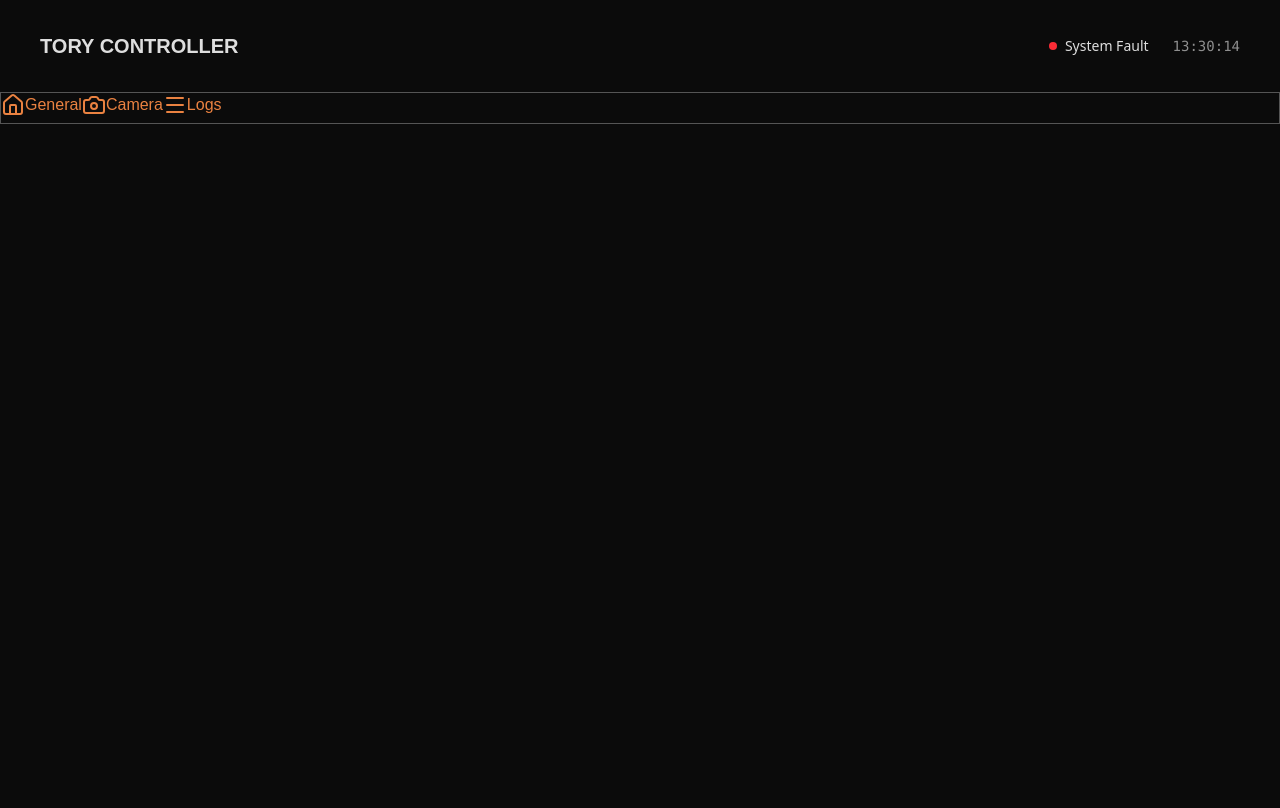
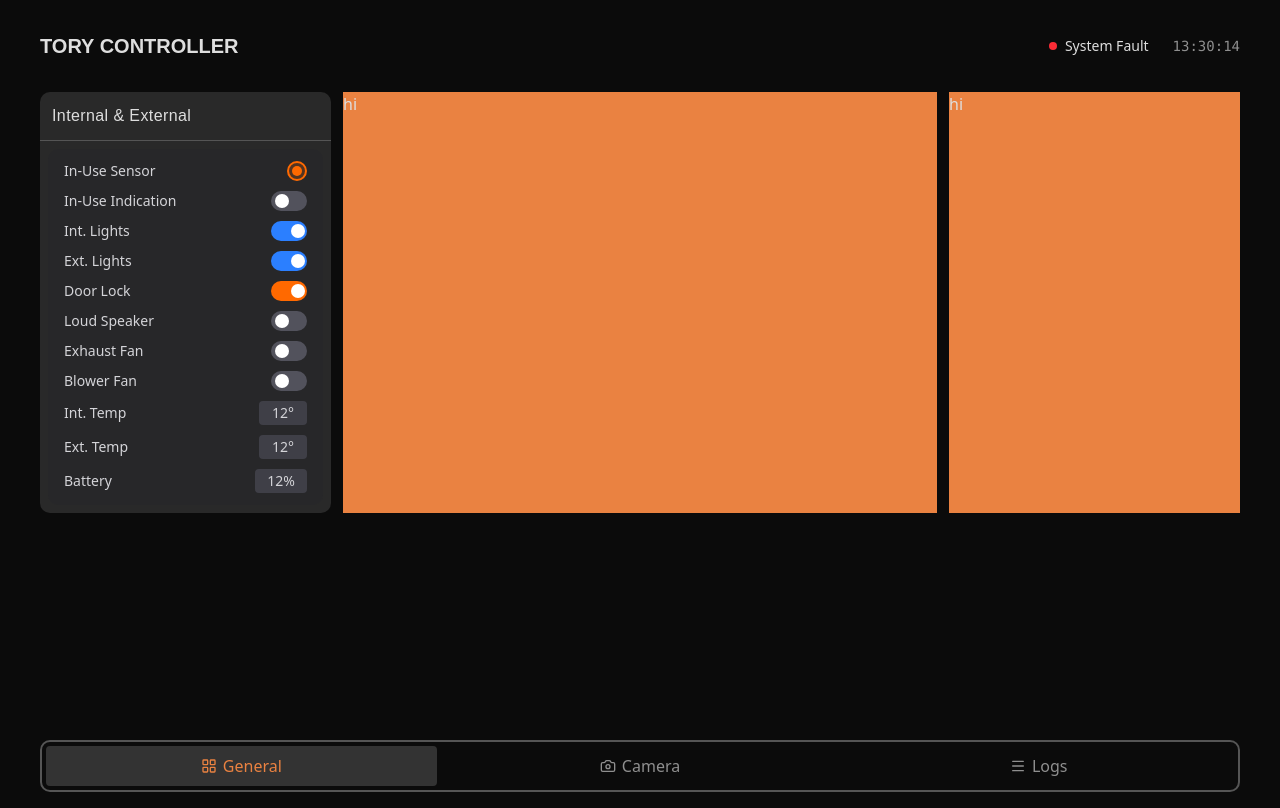
Before and after one commit to Ofori01/tory, a React app: page / in a window 1280 px wide. Built offline with nearby package versions, Linux system fonts and the light colour scheme; the HTML template or start-up script is replaced by a standard one.

Commit message:
feat: added general Sections

```diff
--- a/src/App.tsx
+++ b/src/App.tsx
@@ -3,7 +3,7 @@ import { Route, Routes } from "react-router-dom";
 import ProtectedRoutes from "./layouts/auth/ProtectedRoutes";
 import MainLayout from "./layouts/MainLayout";
 import Login from "./pages/auth/Login";
-import GeneralPage from "./pages/GeneralPage";
+import GeneralPage from "./pages/general/GeneralPage";
 import CameraPage from "./pages/CameraPage";
 import LogsPage from "./pages/LogsPage";
 
@@ -13,8 +13,8 @@ function App() {
       <Route path="/login" element={<Login />} />
 
       <Route element={<ProtectedRoutes />}>
-        <Route path="/*" element={<MainLayout />}>
-          <Route index element={<GeneralPage />} />
+        <Route path="/*" element={<MainLayout />} >
+          <Route index  element={<GeneralPage />} />
           <Route path="camera" element={<CameraPage />} />
           <Route path="logs" element={<LogsPage />} />
         </Route>
--- a/src/components/navbar/Navbar.tsx
+++ b/src/components/navbar/Navbar.tsx
@@ -1,12 +1,13 @@
 import React from "react";
-import { MainNav, MainNavItem, type MainNavItemProps } from "../ui/MainNav";
-import { Camera, HomeIcon, MenuIcon } from "lucide-react";
+import { MainNavItem, type MainNavItemProps } from "../ui/MainNav";
+import { Camera, LayoutGrid, MenuIcon } from "lucide-react";
+import { cn } from "../../lib/utils";
 
-const Navbar: React.FC = () => {
+const Navbar: React.FC<{ className: string }> = ({ className }) => {
   const navItems: MainNavItemProps[] = [
     {
-      to: "/general",
-      icon: <HomeIcon />,
+      to: "/",
+      icon: <LayoutGrid />,
       name: "General",
     },
     {
@@ -16,17 +17,17 @@ const Navbar: React.FC = () => {
     },
     {
       to: "/logs",
-      icon: <MenuIcon />,
+      icon: <MenuIcon  />,
       name: "Logs",
     },
   ];
 
   return (
-    <MainNav>
+    <div className={cn("border-2 rounded-lg border-border p-1 grid grid-rows-1 justify-between items-center", className)}>
       {navItems.map((nav, index) => (
         <MainNavItem {...nav} key={index} />
       ))}
-    </MainNav>
+    </div>
   );
 };
 
--- a/src/components/ui/MainNav.tsx
+++ b/src/components/ui/MainNav.tsx
@@ -1,31 +1,29 @@
-import React from 'react'
-import { cn } from '../../lib/utils'
-import { NavLink } from 'react-router-dom'
+import React from "react";
+import { cn } from "../../lib/utils";
+import { NavLink } from "react-router-dom";
 
-interface MainNavProps {
-    className?: string
-    children : React.ReactNode
+export interface MainNavItemProps {
+  to: string;
+  icon: React.ReactNode;
+  name: string;
 }
 
-
-export const MainNav: React.FC<MainNavProps>  = ({children}) => {
+export const MainNavItem: React.FC<MainNavItemProps> = ({ to, icon, name }) => {
   return (
-    <div className={cn("border border-border")}>
-        {children}
-    </div>
-  )
-}
-
-export interface MainNavItemProps {
-    to: string
-    icon: React.ReactNode
-    name: string
-}
-
-export const MainNavItem: React.FC<MainNavItemProps> = ({to, icon, name}) => {
-    return (
-        <NavLink to={to} className="active:bg-muted text-primary inline-flex">
-            {icon} <h3> {name} </h3>
-        </NavLink>
-    )
-}
+    <NavLink
+      to={to}
+      end
+      className={({ isActive }) =>
+        cn(
+          "inline-flex items-center justify-center gap-1.5 px-3 py-2 rounded transition-colors w-full",
+          isActive
+            ? "bg-muted text-primary"
+            : "text-muted-foreground hover:bg-muted/50",
+        )
+      }
+    >
+      <span className="flex items-center size-4">{icon}</span>
+      <span className="">{name}</span>
+    </NavLink>
+  );
+};
--- a/src/layouts/MainLayout.tsx
+++ b/src/layouts/MainLayout.tsx
@@ -5,7 +5,8 @@ import Navbar from "../components/navbar/Navbar";
 
 const MainLayout: React.FC = () => {
   return (
-    <div className="min-h-screen bg-background text-foreground">
+    <div className="relative min-h-screen bg-background text-foreground">
+      <div>
         <SystemHeader
           title="TORY CONTROLLER"
           status={{
@@ -13,11 +14,12 @@ const MainLayout: React.FC = () => {
             label: "System Fault",
           }}
         />
-      <div className="">
+        <div className="mx-10 mt-2 mb-2">
           <Outlet />
         </div>
 
-      <Navbar />
+        <Navbar className="absolute bottom-2 left-0 right-0 flex items-center space-x-2 mx-10 mt-2 mb-2" />
+      </div>
     </div>
   );
 };
--- a/src/pages/GeneralPage.tsx
+++ /dev/null
@@ -1,11 +0,0 @@
-import React from 'react'
-
-const GeneralPage : React.FC = () => {
-  return (
-    <div>
-
-    </div>
-  )
-}
-
-export default GeneralPage
--- a/src/pages/auth/Login.tsx
+++ b/src/pages/auth/Login.tsx
@@ -12,20 +12,17 @@ const Login: React.FC = () => {
 
   const handleLoginClick = () => {
     setShowAuthDialog(true);
-
   };
 
   const handlePinSubmit = async () => {
     setLoading(true);
 
-
     try {
       console.log("Authenticating with PIN:", pin);
 
-
       setShowAuthDialog(false);
       setPin("");
-      navigate('/general')
+      navigate("/");
     } catch (error) {
       console.error("Authentication failed:", error);
 
--- /dev/null
+++ b/src/pages/general/GeneralPage.tsx
@@ -0,0 +1,18 @@
+import React from "react";
+import GeneralSection from "./sections/GeneralSection";
+import InternalSection from "./sections/InternalSection";
+
+const GeneralPage: React.FC = () => {
+  return (
+    <div className="grid grid-cols-4 gap-3 items-center justify-center ">
+      {/* internal external */}
+      <GeneralSection sectionTitle="Internal & External">
+        <InternalSection/>
+      </GeneralSection>
+      <div className="h-full bg-primary col-span-2">hi</div>
+      <div className="h-full bg-primary"> hi</div>
+    </div>
+  );
+};
+
+export default GeneralPage;
--- /dev/null
+++ b/src/pages/general/sections/GeneralSection.tsx
@@ -0,0 +1,27 @@
+import React from "react";
+import { cn } from "../../../lib/utils";
+
+interface GeneralSectionProps {
+  sectionTitle: string;
+  children: React.ReactNode;
+  className?: string;
+}
+
+const GeneralSection: React.FC<GeneralSectionProps> = ({
+  sectionTitle,
+  children,
+  className,
+}) => {
+  return (
+    <div className={cn("rounded-lg bg-card", className)}>
+      {/* section title */}
+      <div className="p-3">
+        <h1 className="tracking-wide"> {sectionTitle} </h1>
+      </div>
+      <hr className="" />
+      <div className="p-2">{children}</div>
+    </div>
+  );
+};
+
+export default GeneralSection;
--- /dev/null
+++ b/src/pages/general/sections/InternalSection.tsx
@@ -0,0 +1,183 @@
+import React, { useState } from "react";
+
+interface ToggleSwitchProps {
+  checked: boolean;
+  onChange: (checked: boolean) => void;
+  color?: "blue" | "orange";
+}
+
+const ToggleSwitch: React.FC<ToggleSwitchProps> = ({
+  checked,
+  onChange,
+  color = "blue",
+}) => {
+  const bgColor = checked
+    ? color === "orange"
+      ? "bg-orange-500"
+      : "bg-blue-500"
+    : "bg-zinc-600";
+
+  return (
+    <button
+      type="button"
+      role="switch"
+      aria-checked={checked}
+      onClick={() => onChange(!checked)}
+      className={`relative inline-flex h-5 w-9 items-center rounded-full transition-colors ${bgColor}`}
+    >
+      <span
+        className={`inline-block h-3.5 w-3.5 transform rounded-full bg-white transition-transform ${
+          checked ? "translate-x-5" : "translate-x-1"
+        }`}
+      />
+    </button>
+  );
+};
+
+interface RadioButtonProps {
+  checked: boolean;
+  onChange: (checked: boolean) => void;
+}
+
+const RadioButton: React.FC<RadioButtonProps> = ({ checked, onChange }) => {
+  return (
+    <button
+      type="button"
+      role="radio"
+      aria-checked={checked}
+      onClick={() => onChange(!checked)}
+      className={`flex items-center justify-center w-5 h-5 rounded-full border-2 transition-colors ${
+        checked ? "border-orange-500 bg-orange-500/20" : "border-zinc-500"
+      }`}
+    >
+      {checked && <span className="w-2.5 h-2.5 rounded-full bg-orange-500" />}
+    </button>
+  );
+};
+
+interface ValueDisplayProps {
+  value: string;
+}
+
+const ValueDisplay: React.FC<ValueDisplayProps> = ({ value }) => {
+  return (
+    <div className="bg-zinc-700 rounded px-3 py-0.5 min-w-12 text-center text-sm text-zinc-300">
+      {value}
+    </div>
+  );
+};
+
+const InternalSection: React.FC = () => {
+  const [inUseSensor, setInUseSensor] = useState(true);
+  const [inUseIndication, setInUseIndication] = useState(false);
+  const [intLights, setIntLights] = useState(true);
+  const [extLights, setExtLights] = useState(true);
+  const [doorLock, setDoorLock] = useState(true);
+  const [loudSpeaker, setLoudSpeaker] = useState(false);
+  const [exhaustFan, setExhaustFan] = useState(false);
+  const [blowerFan, setBlowerFan] = useState(false);
+
+  const intTemp = "12°";
+  const extTemp = "12°";
+  const battery = "12%";
+
+  return (
+    <div className="bg-zinc-800/60 rounded-lg px-4 py-3 w-full flex flex-col gap-y-2.5">
+      {/* In-Use Sensor - Radio */}
+      <div className="flex justify-between items-center w-full">
+        <span className="text-zinc-300 text-sm">In-Use Sensor</span>
+        <RadioButton checked={inUseSensor} onChange={setInUseSensor} />
+      </div>
+
+      {/* In-Use Indication - Toggle (off) */}
+      <div className="flex justify-between items-center w-full">
+        <span className="text-zinc-300 text-sm">In-Use Indication</span>
+        <ToggleSwitch
+          checked={inUseIndication}
+          onChange={setInUseIndication}
+          color="blue"
+        />
+      </div>
+
+      {/* Int. Lights - Toggle (on/blue) */}
+      <div className="flex justify-between items-center w-full">
+        <span className="text-zinc-300 text-sm">Int. Lights</span>
+        <ToggleSwitch
+          checked={intLights}
+          onChange={setIntLights}
+          color="blue"
+        />
+      </div>
+
+      {/* Ext. Lights - Toggle (on/blue) */}
+      <div className="flex justify-between items-center w-full">
+        <span className="text-zinc-300 text-sm">Ext. Lights</span>
+        <ToggleSwitch
+          checked={extLights}
+          onChange={setExtLights}
+          color="blue"
+        />
+      </div>
+
+      {/* Door Lock - Toggle (on/orange) */}
+      <div className="flex justify-between items-center w-full">
+        <span className="text-zinc-300 text-sm">Door Lock</span>
+        <ToggleSwitch
+          checked={doorLock}
+          onChange={setDoorLock}
+          color="orange"
+        />
+      </div>
+
+      {/* Loud Speaker - Toggle (off) */}
+      <div className="flex justify-between items-center w-full">
+        <span className="text-zinc-300 text-sm">Loud Speaker</span>
+        <ToggleSwitch
+          checked={loudSpeaker}
+          onChange={setLoudSpeaker}
+          color="blue"
+        />
+      </div>
+
+      {/* Exhaust Fan - Toggle (off) */}
+      <div className="flex justify-between items-center w-full">
+        <span className="text-zinc-300 text-sm">Exhaust Fan</span>
+        <ToggleSwitch
+          checked={exhaustFan}
+          onChange={setExhaustFan}
+          color="blue"
+        />
+      </div>
+
+      {/* Blower Fan - Toggle (off) */}
+      <div className="flex justify-between items-center w-full">
+        <span className="text-zinc-300 text-sm">Blower Fan</span>
+        <ToggleSwitch
+          checked={blowerFan}
+          onChange={setBlowerFan}
+          color="blue"
+        />
+      </div>
+
+      {/* Int. Temp - Value Display */}
+      <div className="flex justify-between items-center w-full">
+        <span className="text-zinc-300 text-sm">Int. Temp</span>
+        <ValueDisplay value={intTemp} />
+      </div>
+
+      {/* Ext. Temp - Value Display */}
+      <div className="flex justify-between items-center w-full">
+        <span className="text-zinc-300 text-sm">Ext. Temp</span>
+        <ValueDisplay value={extTemp} />
+      </div>
+
+      {/* Battery - Value Display */}
+      <div className="flex justify-between items-center w-full">
+        <span className="text-zinc-300 text-sm">Battery</span>
+        <ValueDisplay value={battery} />
+      </div>
+    </div>
+  );
+};
+
+export default InternalSection;
```
Also changed, not shown: 1 other file (tests, documents, lock files or other folders). Lines whose indentation alone changed are shown as unchanged.
